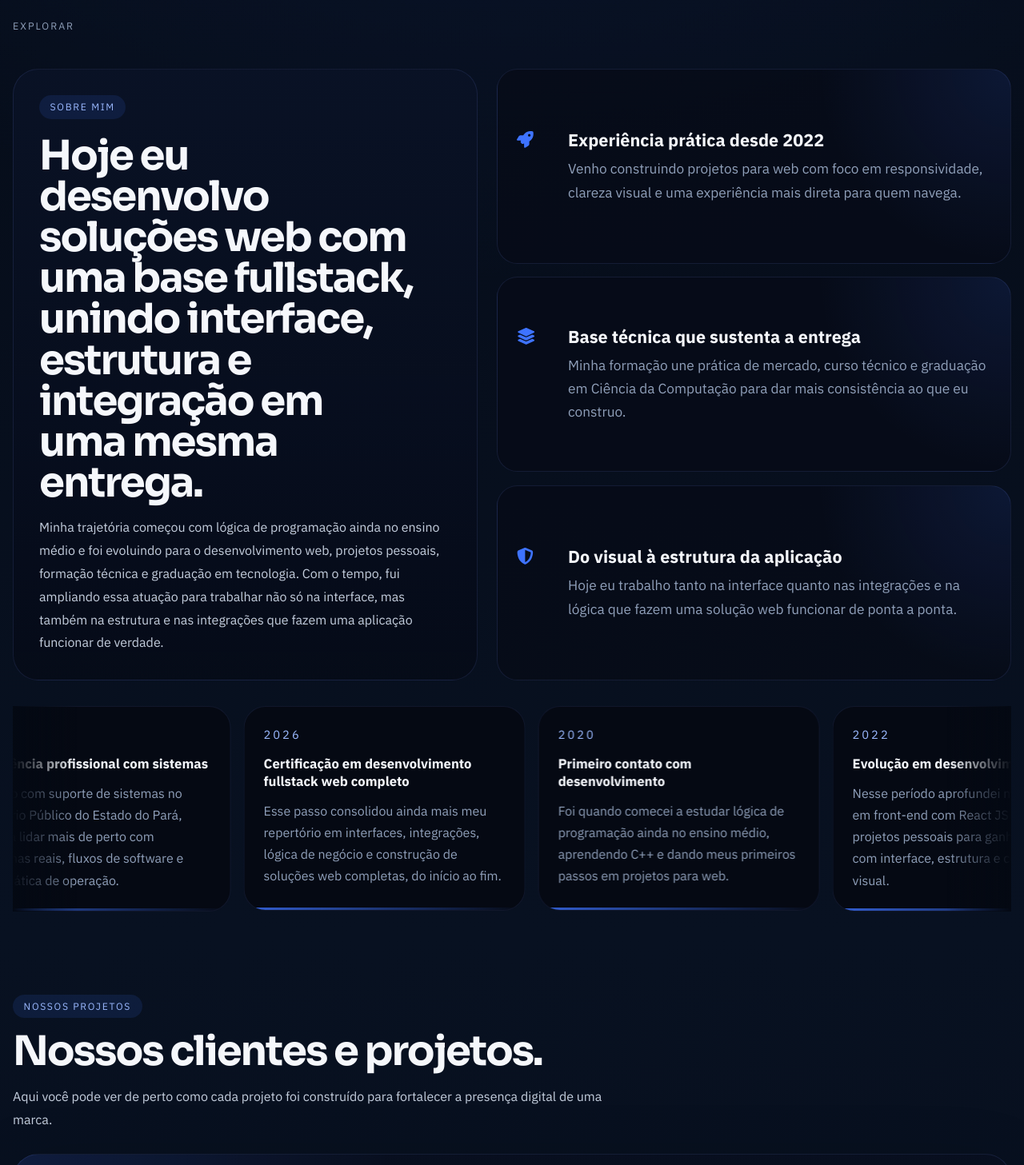
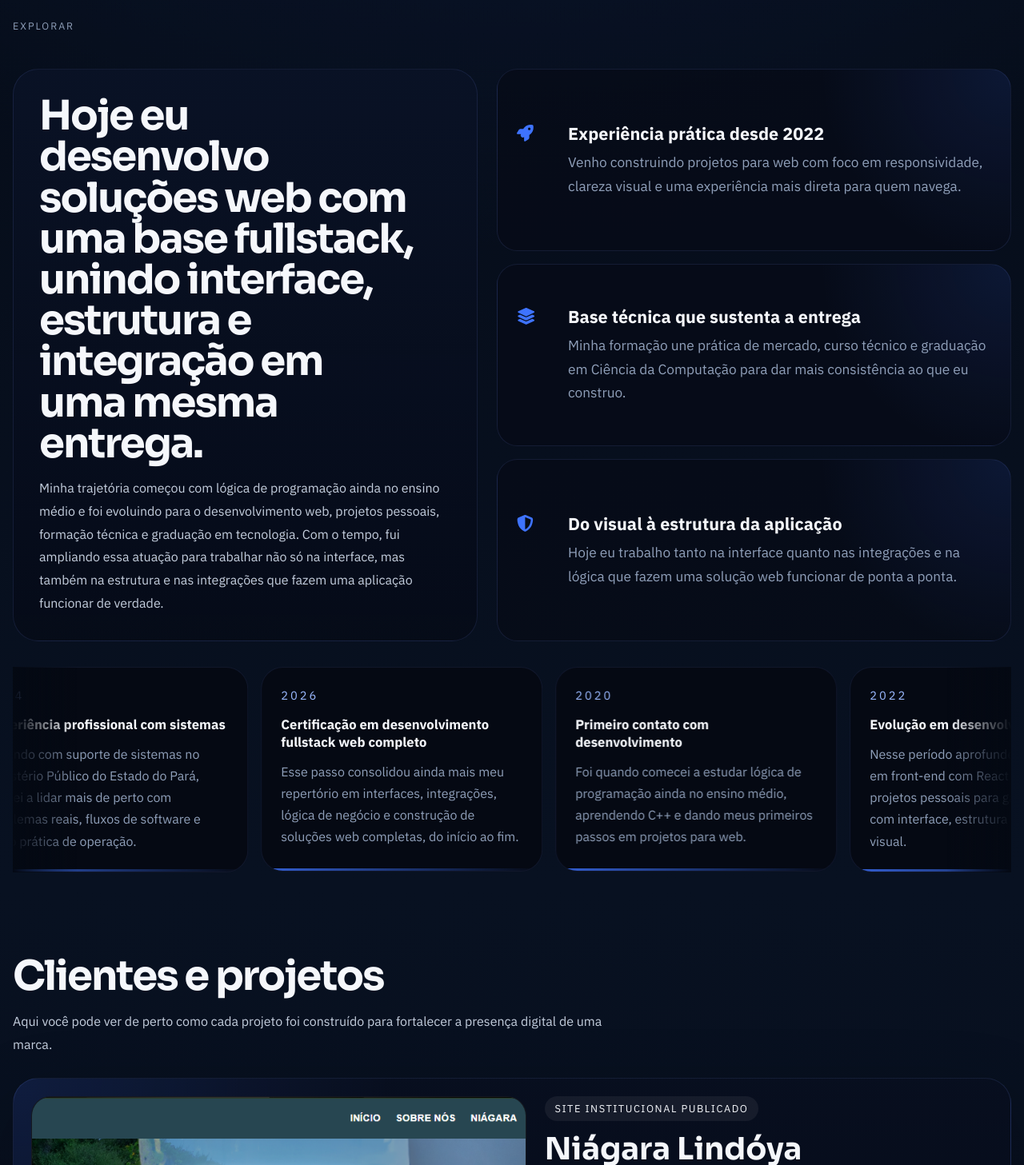
Before and after one commit to williamwallace076/Site-portifolio, a React (Vite) app: page / in a window 1280 px wide. Shown: the part 1013-2470 px from the top of the page at 80% size. Built offline with nearby package versions, Linux system fonts and the light colour scheme.

Commit message:
Simplify section headings

```diff
--- a/src/Components/Body/AboutMe/AboutMe.jsx
+++ b/src/Components/Body/AboutMe/AboutMe.jsx
@@ -5,7 +5,6 @@ import {
   HighlightCard,
   HighlightList,
   SectionLead,
-  SectionTag,
   Timeline,
   TimelineCard,
   TimelineTrack,
@@ -24,7 +23,6 @@ const AboutMe = () => {
     <AboutMeSection id="about">
       <AboutGrid>
         <AboutText>
-          <SectionTag>Sobre mim</SectionTag>
           <h2>
             Hoje eu desenvolvo soluções web com uma base fullstack, unindo interface, estrutura e integração em uma
             mesma entrega.
--- a/src/Components/Body/AboutMe/Style_AboutMe.js
+++ b/src/Components/Body/AboutMe/Style_AboutMe.js
@@ -57,18 +57,6 @@ export const AboutText = styled.div`
       max-width: none;
     }
   }
-`;
-
-export const SectionTag = styled.span`
-  display: inline-flex;
-  margin-bottom: 1.25rem;
-  padding: 0.45rem 0.85rem;
-  border-radius: 999px;
-  background: rgba(62, 115, 255, 0.12);
-  color: var(--accent-soft);
-  text-transform: uppercase;
-  font-size: 0.76rem;
-  letter-spacing: 0.14em;
 `;
 
 export const SectionLead = styled.p`
--- a/src/Components/Body/ContactMe/ContactMe.jsx
+++ b/src/Components/Body/ContactMe/ContactMe.jsx
@@ -8,7 +8,6 @@ import {
   ContactTextLink,
   ItemContactInfo,
   ItemContactList,
-  SectionTag,
 } from "./Styled_ContactMe";
 import { FontAwesomeIcon } from "@fortawesome/react-fontawesome";
 import { faEnvelopeOpen, faMap, faPaperPlane } from "@fortawesome/free-solid-svg-icons";
@@ -22,7 +21,6 @@ const ContactMe = () => {
       <ContactArea>
         <ContactInfoArea>
           <ContactInfoAreaHeader>
-            <SectionTag>Contato</SectionTag>
             <h2>Se você tem um projeto em mente, pode falar comigo por aqui.</h2>
             <p>
               Seja para criar uma landing page, evoluir um site ou estruturar uma solução web mais completa, este é o
--- a/src/Components/Body/ContactMe/Styled_ContactMe.js
+++ b/src/Components/Body/ContactMe/Styled_ContactMe.js
@@ -50,18 +50,6 @@ export const ContactInfoAreaHeader = styled.div`
     color: var(--text-secondary);
     line-height: 1.8;
   }
-`;
-
-export const SectionTag = styled.span`
-  display: inline-flex;
-  margin-bottom: 1rem;
-  padding: 0.45rem 0.85rem;
-  border-radius: 999px;
-  background: rgba(62, 115, 255, 0.12);
-  color: var(--accent-soft);
-  text-transform: uppercase;
-  font-size: 0.76rem;
-  letter-spacing: 0.14em;
 `;
 
 export const ContactInfo = styled.div`
--- a/src/Components/Body/Projects/Projects.jsx
+++ b/src/Components/Body/Projects/Projects.jsx
@@ -14,7 +14,6 @@ import {
   ProjectTechItem,
   ProjectsSection,
   SectionLead,
-  SectionTag,
 } from "./Style_Projects";
 import { FontAwesomeIcon } from "@fortawesome/react-fontawesome";
 import RevealOnScroll from "../../Common/RevealOnScroll";
@@ -24,8 +23,7 @@ const Projects = () => {
   return (
     <ProjectsSection id="projects">
       <ProjectHeader>
-        <SectionTag>Nossos projetos</SectionTag>
-        <h2>Nossos clientes e projetos.</h2>
+        <h2>Clientes e projetos</h2>
         <SectionLead>
           Aqui você pode ver de perto como cada projeto foi construído para fortalecer a presença digital de uma marca.
         </SectionLead>
--- a/src/Components/Body/Projects/Style_Projects.js
+++ b/src/Components/Body/Projects/Style_Projects.js
@@ -24,18 +24,6 @@ export const ProjectHeader = styled.div`
     line-height: 1.02;
     letter-spacing: -0.04em;
   }
-`;
-
-export const SectionTag = styled.span`
-  display: inline-flex;
-  margin-bottom: 1rem;
-  padding: 0.45rem 0.85rem;
-  border-radius: 999px;
-  background: rgba(62, 115, 255, 0.12);
-  color: var(--accent-soft);
-  text-transform: uppercase;
-  font-size: 0.76rem;
-  letter-spacing: 0.14em;
 `;
 
 export const SectionLead = styled.p`
```
